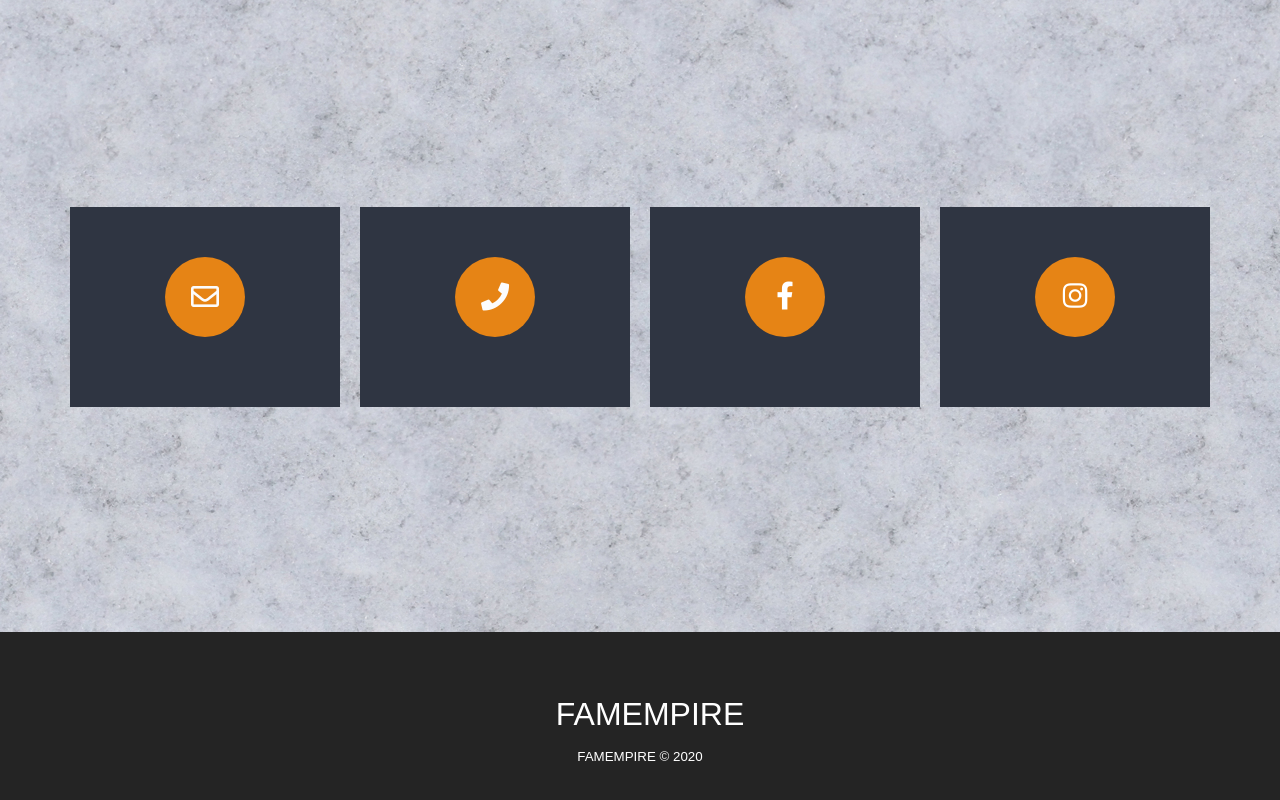
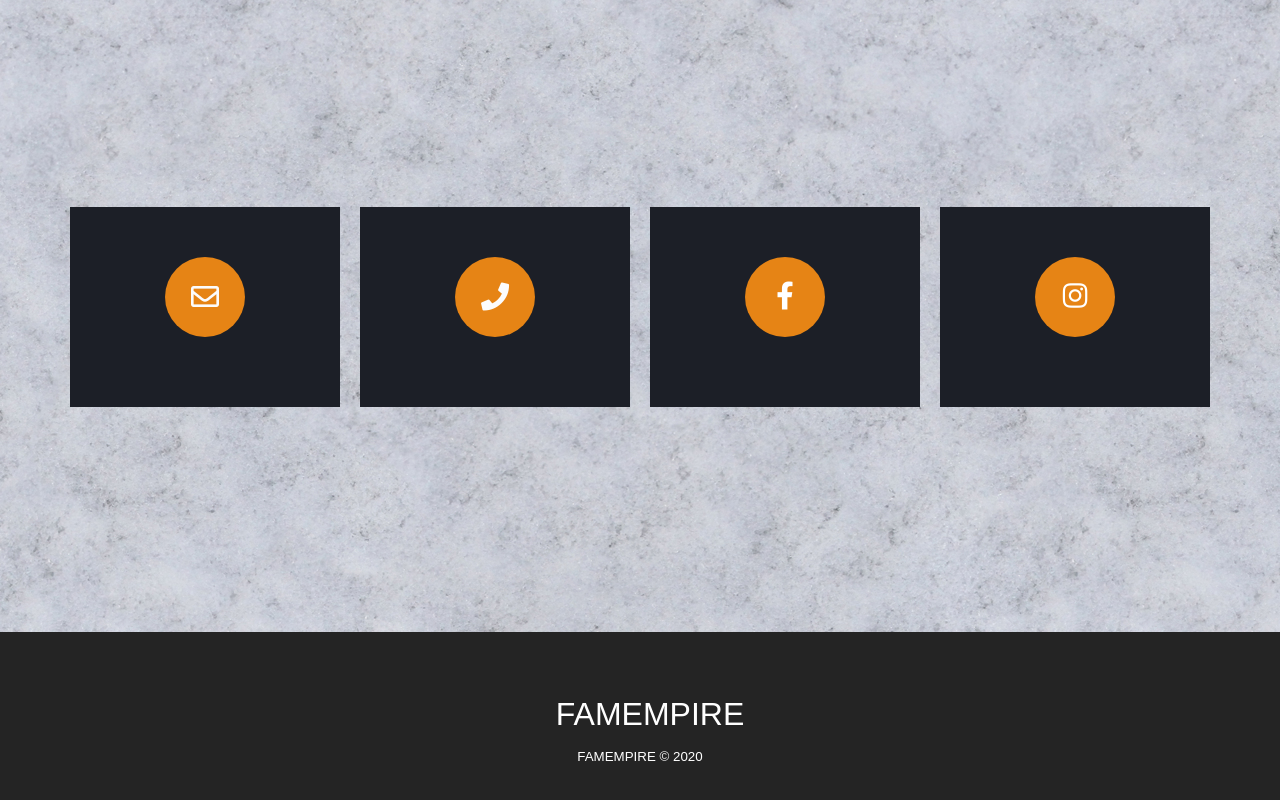
Before and after one commit to VladSustum/nemanja-portfolio1, a React (Create React App) app: page /#/ in a window 1280 px wide. Shown: the part 4903-5703 px from the top of the page. Built offline with nearby package versions, Linux system fonts and the light colour scheme; some icons are missing.

Commit message:
fixing stuff

```diff
--- a/src/components/Kontakt/Kontakt.css
+++ b/src/components/Kontakt/Kontakt.css
@@ -21,7 +21,7 @@
 
 
   .card{
-    background: #2f3542;
+    background: #1c1f27;
     padding: 0 20px;
     margin: 0 10px;
     width: calc(33% - 20px);
```
Also changed, not shown: 1 other file (tests, documents, lock files or other folders).
